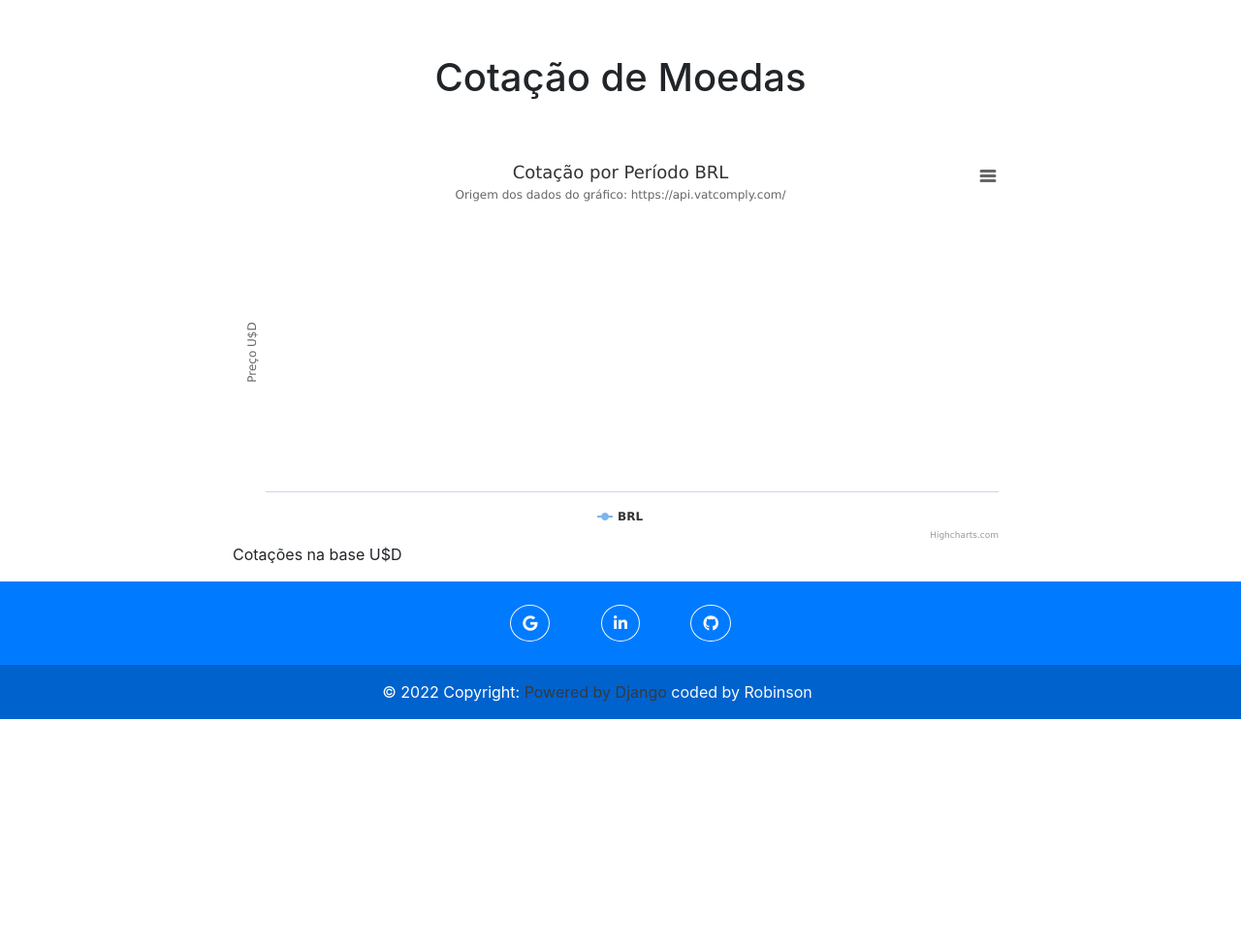
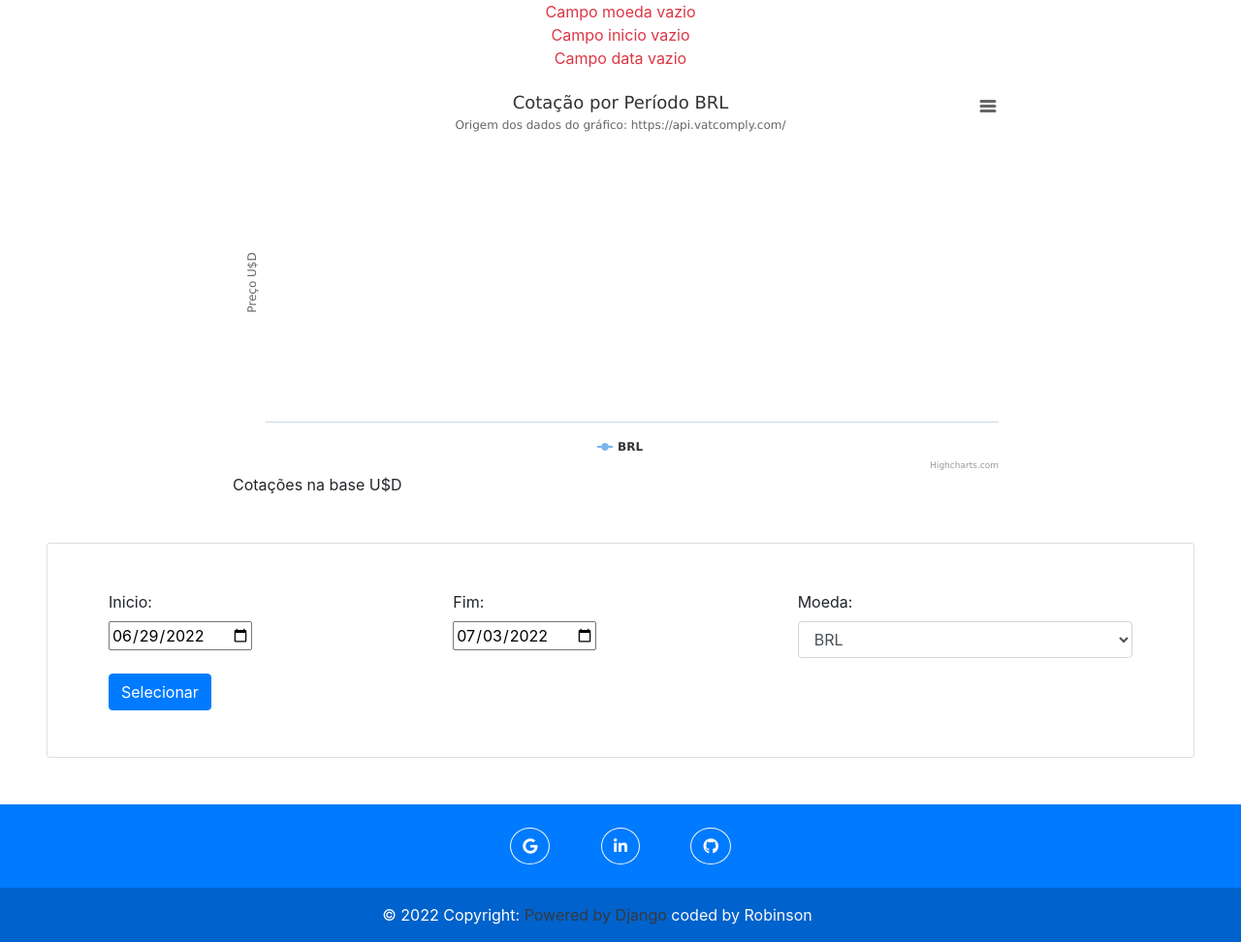
Before and after one commit to robinsonbrz/cotacao-moedas-django, a Django app: page / in a window 1280 px wide. Shown: the part 66-1038 px from the top of the page at 97% size. Before the commit the page ends 808 px from the top, so only its background shows below. Run offline with Django 4.2, Linux system fonts and the light colour scheme; data that the repository does not hold is empty; some libraries are stand-ins or nearby versions.

Commit message:
Frontend funcional

```diff
--- a/cotacao_grafico/admin.py
+++ b/cotacao_grafico/admin.py
@@ -6,7 +6,7 @@ from .models import Precos
 
 
 class PrecosAdmin(admin.ModelAdmin):
-    list_display = ("preco", "moeda",  "data")
+    list_display = ("preco", "moeda", "data")
     list_display_links = ("preco", "moeda", "data")
     # adiciona filtro area administrativa Contatos
 
--- a/cotacao_grafico/models.py
+++ b/cotacao_grafico/models.py
@@ -8,8 +8,8 @@ class Precos(models.Model):
     moeda = models.CharField(max_length=30)
     data = models.DateField()
 
-    def getDict(moeda, start_date, end_date):
-        '''Gera dados para renderizar grafico
+    def getDicionarioParaGrafico(moeda, start_date, end_date):
+        '''Gera dicionario para renderizar grafico
             :param moeda: str
             :param start_date: str
             :param end_date: str
@@ -19,6 +19,19 @@ class Precos(models.Model):
         listaPrecos = []
         listaDatas = []
         dict1 = dict()
+
+        if moeda is None:
+            dict1['erro'] = 'Campo moeda vazio<br>'
+            moeda = "BRL"
+        if start_date is None:
+            dict1['erro'] += 'Campo inicio vazio<br>'
+            start_date = "2022-06-29"
+        if end_date is None:
+            dict1['erro'] += 'Campo data vazio<br>'
+            end_date = "2022-07-03"
+
+
+
         precos = Precos.objects.filter(moeda=moeda).filter(data__range=[start_date, end_date]).order_by('data')
         for preco in precos:
             listaPrecos.append(round(preco.preco,2))
@@ -26,7 +39,16 @@ class Precos(models.Model):
         dict1['moeda'] = moeda
         dict1['precos'] = listaPrecos
         dict1['datas'] = listaDatas
+        dict1['inicio'] = start_date
+        dict1['fim'] = end_date
+
+
+
+
+
+
+
         return dict1
 
     def __str__(self):
-        return str(self.data)  + ' - ' + self.moeda + ' - ' + str(self.preco)
+        return str(self.data)  + ' - ' + self.moeda + ' - ' + str(round(self.preco,2))
--- a/cotacao_grafico/templates/cotacao_grafico/pages/home.html
+++ b/cotacao_grafico/templates/cotacao_grafico/pages/home.html
@@ -3,11 +3,11 @@
 {% block titulo %}Cotação Moedas{% endblock titulo %}
 {% block content %}
 
-
-
-   <div class="container">
-      <h1 class="text-center m-5 p-2">Cotação de Moedas</h1>
+<div class="jumbotron-fluid">
+   <div class="container text-center">
+      <p class="display-5 text-danger">{{context.erro|safe}}</p>
    </div>
+</div>
 
    <figure class="highcharts-figure">
       <div id="container"></div>
@@ -15,6 +15,51 @@
          Cotações na base U$D
       </p>
    </figure>
+
+<div class="card m-5 p-5" >
+   <div class="container">
+      <!--Search box form moedas e período  Início -->
+      <form action="#">
+         <div class="form-row">
+
+            <div class="form-group col-md-4">
+               <label for="start">Inicio:</label><br>
+
+               <input type="date" id="inicio" name="inicio"
+               value={{context.inicio|safe}}>
+            </div>
+
+            <div class="form-group col-md-4">
+
+               <label for="start">Fim:</label><br>
+
+               <input type="date" id="fim" name="fim"
+               value={{context.fim|safe}}>
+            </div>
+
+            <div class="form-group col-md-4">
+               <label for="moeda">Moeda:</label><br>
+               <select name="moeda" id="moeda" class="form-control">
+                        <option value="BRL">BRL</option>
+                        <option value="EUR">EUR</option>
+                        <option value="JPY">JPY</option>
+               </select>
+            </div>
+
+            <div class=" col-md-4">
+               <button type="submit" class="btn btn-primary">Selecionar</button>
+            </div>
+         </div>
+      </form>
+      <!--Search box form moedas e período  Fim-->
+   </div>
+</div>
+
+
+
+
+
+
    <!--{{context.precos}}
    {{context.datas}}-->
 
--- a/cotacao_grafico/views.py
+++ b/cotacao_grafico/views.py
@@ -6,5 +6,17 @@ from cotacao_grafico.models import Precos
 
 def home(request):
     # todo     ################   hard coded
-    context = Precos.getDict('BRL', '2022-06-29', '2022-07-03' )
+
+    print(request)
+    moeda = request.GET.get('moeda')
+    inicio = request.GET.get('inicio')
+    fim = request.GET.get('fim')
+
+    print("\n#########")
+    print(moeda)
+    print(inicio)
+    print(fim)
+
+    context = Precos.getDicionarioParaGrafico(moeda, inicio, fim)
+    print(context)
     return render(request, "cotacao_grafico/pages/home.html", {'context': context, })
```
